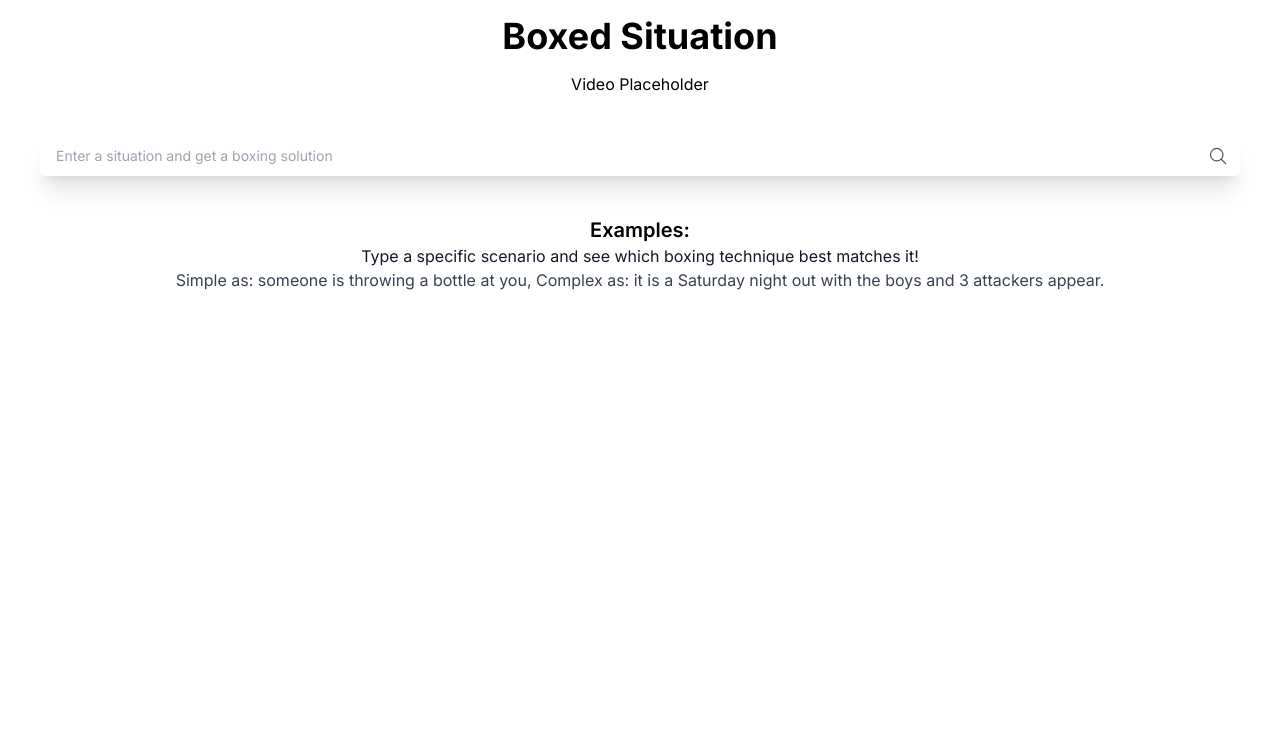
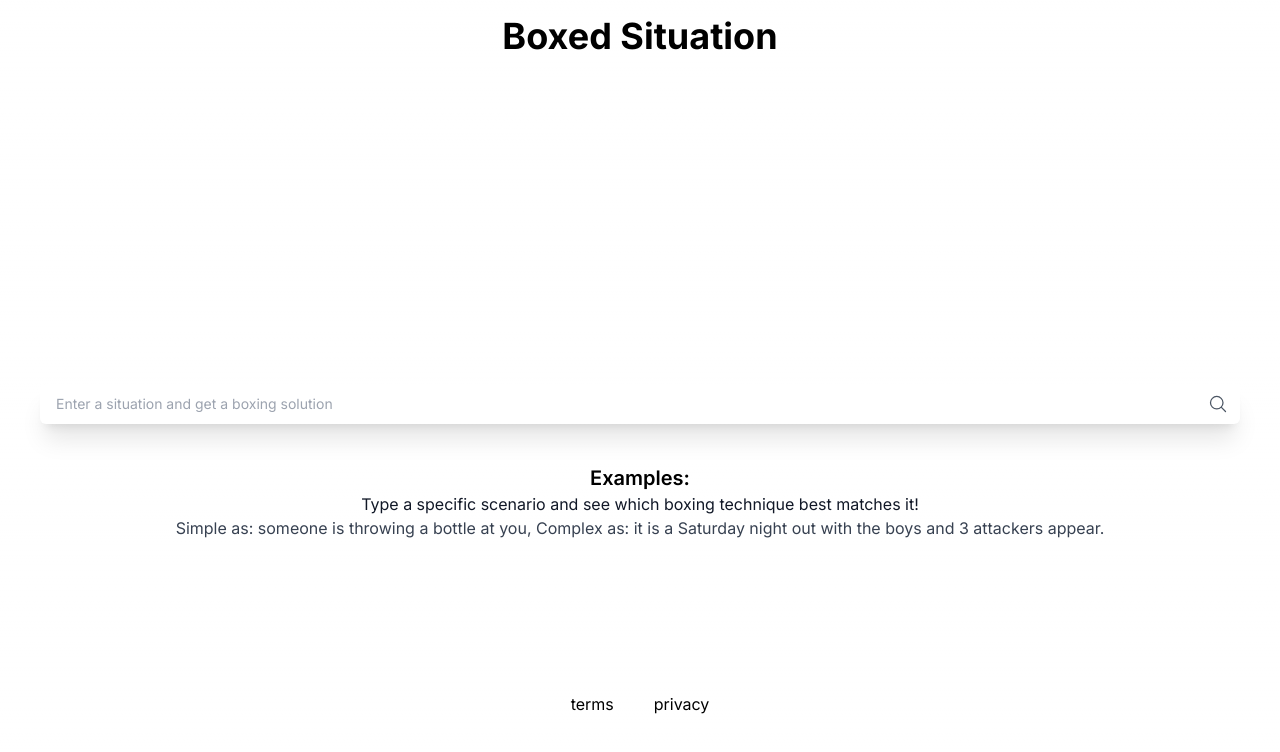
Before and after one commit to AndrewKalGit/boxed-situation, a Next.js app: page / in a window 1280 px wide. Shown: the top 752 px of the page. Built offline with nearby package versions, Linux system fonts and the light colour scheme.

Commit message:
mvp onto dynamic

```diff
--- a/src/app/globals.css
+++ b/src/app/globals.css
@@ -20,3 +20,8 @@ body {
     text-wrap: balance;
   }
 }
+
+.hvh {
+  height: 34vh;
+  width: 75%;
+}
--- a/src/app/page.tsx
+++ b/src/app/page.tsx
@@ -75,6 +75,7 @@ export default function Home() {
   };
 
   return (
+    <>
       <main>
         <div className='text-center'>
           <h1 className='my-4 text-4xl font-bold'>
@@ -83,9 +84,9 @@ export default function Home() {
           <div className='flex justify-center items-center'>
             {videos.length === 0 ? (
               <div className='video-placeholder'>
-              <div className='placeholder-content'>
+                <div className='placeholder-content hvh'>
                   {/* Placeholder content */}
-                <span>Video Placeholder</span>
+
                 </div>
               </div>
             ) : (
@@ -130,6 +131,16 @@ export default function Home() {
               </button>
             </span>
           </div>
+          <div className="m-10">
+            <h1 className="text-xl font-semibold">Examples:</h1>
+            <p className="text-gray-900">
+              Type a specific scenario and see which boxing technique best matches it!
+            </p>
+            <p className="text-gray-700">
+              Simple as: someone is throwing a bottle at you, Complex as: it is a Saturday night out with the boys and 3 attackers appear.
+            </p>
+          </div>
+          <div className='h-28'>
             {chatResponse && (
               <div className="m-10 p-4 border rounded-md shadow-md">
                 <h2 className="text-xl font-semibold">ChatGPT Response:</h2>
@@ -142,20 +153,13 @@ export default function Home() {
                 <p>{error}</p>
               </div>
             )}
-        <div className="m-10">
-          <h1 className="text-xl font-semibold">Examples:</h1>
-          <p className="text-gray-900">
-            Type a specific scenario and see which boxing technique best matches it!
-          </p>
-          <p className="text-gray-700">
-            Simple as: someone is throwing a bottle at you, Complex as: it is a Saturday night out with the boys and 3 attackers appear.
-          </p>
           </div>
         </div>
-      <footer className="flex justify-center mx-10">
-        <Link href="./privacy/privacy"></Link>
-        <Link href="./terms/page.tsx"></Link>
+      </main >
+      <footer className='pb-4 flex justify-center gap-10'>
+        <Link href="terms">terms</Link>
+        <Link href="privacy">privacy</Link>
       </footer>
-    </main>
+    </>
   );
 }
```
Lines whose indentation alone changed are shown as unchanged.
